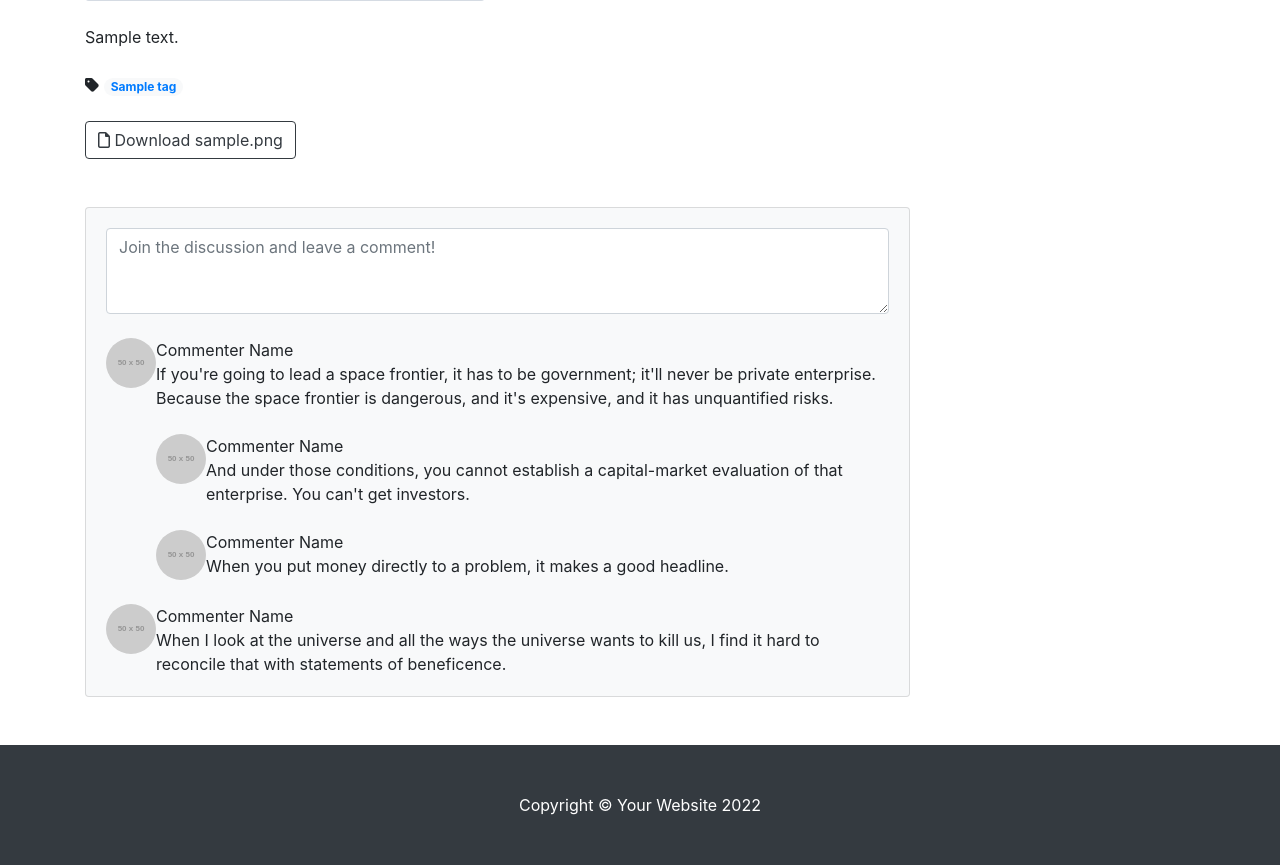
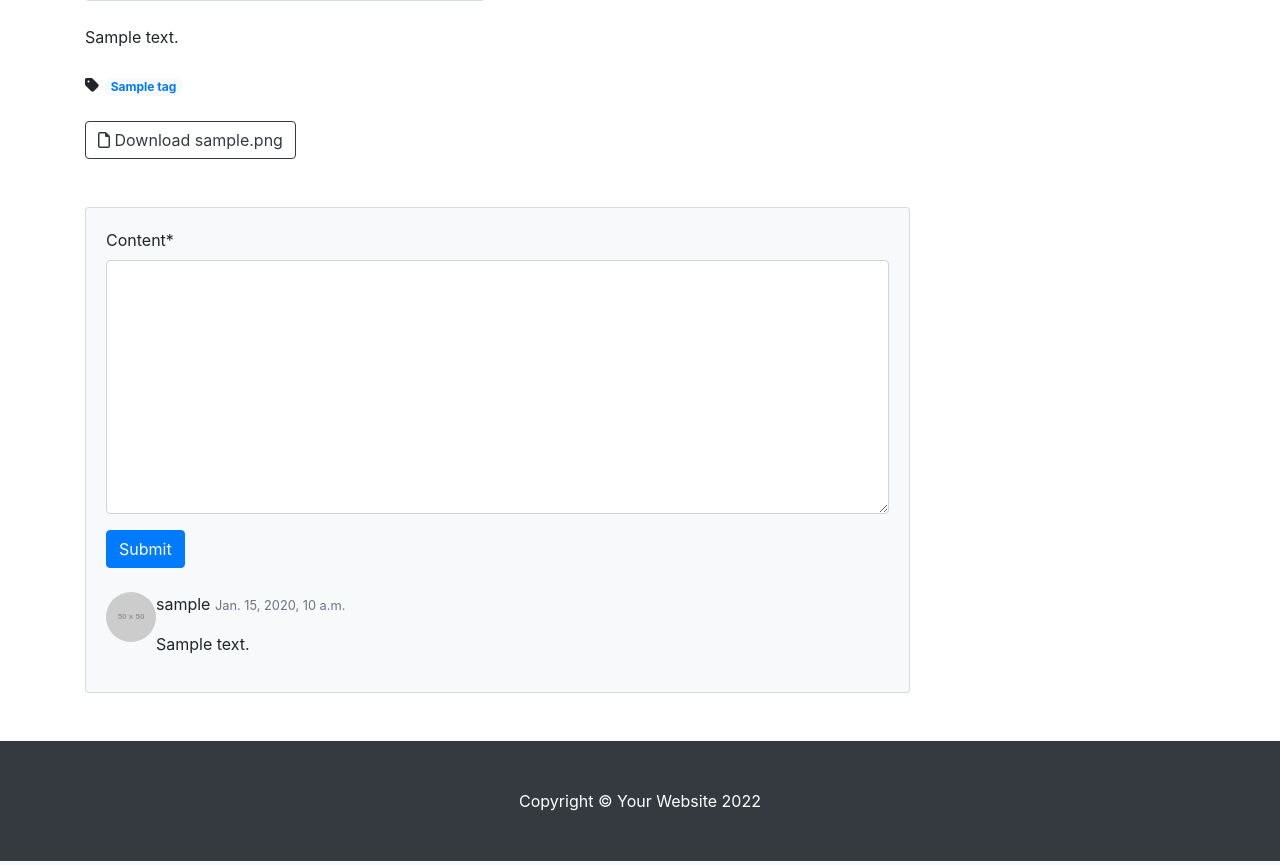
Before and after one commit to kbannie/Blog_Django_project, a Django app: page /blog/1/ in a window 1280 px wide. Shown: the part 519-1384 px from the top of the page. Run offline with Django 4.2, Linux system fonts and the light colour scheme; a user stored in the database is signed in; tables that the repository leaves empty hold one stand-in row (values such as "Sample post"); grey boxes marked "Sample" are stand-in pictures; grey boxes labelled with a size stand in for pictures from a placeholder-image service; some libraries are stand-ins or nearby versions.

Commit message:
댓글 작성 폼 구현하기

```diff
--- a/blog/admin.py
+++ b/blog/admin.py
@@ -1,5 +1,5 @@
 from django.contrib import admin
-from .models import Post,Category, Tag  #Post가 선언 된 파일을 가져오기
+from .models import Post,Category, Tag, Comment  #Post가 선언 된 파일을 가져오기
 
 # Register your models here.
 admin.site.register(Post)  #Post 모델을 선언해주어야 admin 사이트에 Post 모델이 등록됨
@@ -13,3 +13,5 @@ class TagAdmin(admin.ModelAdmin):
 admin.site.register(Category, CategoryAdmin)
 
 admin.site.register(Tag, TagAdmin)
+
+admin.site.register(Comment)
--- /dev/null
+++ b/blog/forms.py
@@ -0,0 +1,7 @@
+from .models import Comment
+from django import forms
+
+class CommentForm(forms.ModelForm):
+    class Meta:
+        model=Comment
+        fields=('content',)
--- a/blog/models.py
+++ b/blog/models.py
@@ -64,3 +64,16 @@ class Post(models.Model): #Post 모델 생성
         # b.docx -> b docx
         # c.xlsx -> c xlsx
         # 하지만 a.b.c.txt -> a b c txt  1번지로 하면 b이니 마지막에 있는 것으로 지정하기 [-1]
+
+class Comment(models.Model):
+    post=models.ForeignKey(Post, on_delete=models.CASCADE)
+    author=models.ForeignKey(User, on_delete=models.CASCADE)
+    content=models.TextField()
+    created_at=models.DateTimeField(auto_now_add=True)
+    modified_at=models.DateTimeField(auto_now=True)
+
+    def __str__(self):
+        return f'{self.author} : {self.content}'
+
+    def get_absolute_url(self):
+        return f'{self.post.get_absolute_url()}#comment-{self.pk}'
--- a/blog/templates/blog/post_detail.html
+++ b/blog/templates/blog/post_detail.html
@@ -1,5 +1,5 @@
 {% extends 'blog/base.html' %}
-
+{% load crispy_forms_tags %}
 {% block head_title %}
     {{post.title}} - Blog
 {% endblock %}
@@ -74,40 +74,36 @@
                         <div class="card bg-light">
                             <div class="card-body">
                                 <!-- Comment form-->
-                                <form class="mb-4"><textarea class="form-control" rows="3" placeholder="Join the discussion and leave a comment!"></textarea></form>
-                                <!-- Comment with nested comments-->
-                                <div class="d-flex mb-4">
-                                    <!-- Parent comment-->
+                                {% if user.is_authenticated %}
+                                <form class="mb-4" id="comment-form" method="post"
+                                    action="{{post.get_absolute_url}}new_comment/">
+                                    {% csrf_token %}
+                                    <div class="form-group">
+                                        {{comment_form | crispy}}
+                                    </div>
+                                    <button type="submit" class="btn btn-primary">Submit</button>
+                                </form>
+                                {% else %}
+                                    <a role="button" class="btn btn-dark btn-block btn-sm" href="#"
+                                        data-toggle="modal" data-target="#loginModal">
+                                        Login and Leave a comment
+                                    </a>
+                                {% endif %}
+                                {% if post.comment_set.exists %}
+                                {% for comment in post.comment_set.iterator %}
+                                <!-- Single comment-->
+                                <div class="d-flex" id="comment-{{comment.pk}}">
                                     <div class="flex-shrink-0"><img class="rounded-circle" src="https://dummyimage.com/50x50/ced4da/6c757d.jpg" alt="..." /></div>
                                     <div class="ms-3">
-                                        <div class="fw-bold">Commenter Name</div>
-                                        If you're going to lead a space frontier, it has to be government; it'll never be private enterprise. Because the space frontier is dangerous, and it's expensive, and it has unquantified risks.
-                                        <!-- Child comment 1-->
-                                        <div class="d-flex mt-4">
-                                            <div class="flex-shrink-0"><img class="rounded-circle" src="https://dummyimage.com/50x50/ced4da/6c757d.jpg" alt="..." /></div>
-                                            <div class="ms-3">
-                                                <div class="fw-bold">Commenter Name</div>
-                                                And under those conditions, you cannot establish a capital-market evaluation of that enterprise. You can't get investors.
-                                            </div>
+                                        <div class="fw-bold">
+                                            {{comment.author.username}}
+                                            <small class="text-muted">{{comment.created_at}}</small>
                                         </div>
-                                        <!-- Child comment 2-->
-                                        <div class="d-flex mt-4">
-                                            <div class="flex-shrink-0"><img class="rounded-circle" src="https://dummyimage.com/50x50/ced4da/6c757d.jpg" alt="..." /></div>
-                                            <div class="ms-3">
-                                                <div class="fw-bold">Commenter Name</div>
-                                                When you put money directly to a problem, it makes a good headline.
-                                            </div>
-                                        </div>
+                                        <p>{{comment.content | linebreaks}}</p>
                                     </div>
                                 </div>
-                                <!-- Single comment-->
-                                <div class="d-flex">
-                                    <div class="flex-shrink-0"><img class="rounded-circle" src="https://dummyimage.com/50x50/ced4da/6c757d.jpg" alt="..." /></div>
-                                    <div class="ms-3">
-                                        <div class="fw-bold">Commenter Name</div>
-                                        When I look at the universe and all the ways the universe wants to kill us, I find it hard to reconcile that with statements of beneficence.
-                                    </div>
-                                </div>
+                                {% endfor %}
+                                {% endif %}
                             </div>
                         </div>
                     </div>
--- a/blog/urls.py
+++ b/blog/urls.py
@@ -4,6 +4,7 @@ from . import views
 urlpatterns=[
     path('',views.PostList.as_view()),
     path('<int:pk>/', views.PostDetail.as_view()),
+    path('<int:pk>/new_comment/', views.new_comment),
     path('create_post/', views.PostCreate.as_view()),
     path('update_post/<int:pk>/', views.PostUpdate.as_view()),
     path('category/<str:slug>/', views.category_page), #IP주소/blog/category/slug/
--- a/blog/views.py
+++ b/blog/views.py
@@ -4,6 +4,8 @@ from django.views.generic import ListView, DetailView, CreateView, UpdateView
 from django.contrib.auth.mixins import LoginRequiredMixin, UserPassesTestMixin
 from django.core.exceptions import PermissionDenied
 from django.utils.text import slugify
+from .forms import CommentForm
+from django.shortcuts import get_object_or_404
 
 #CBV 사용했을 때
 class PostUpdate(LoginRequiredMixin, UpdateView):
@@ -103,6 +105,7 @@ class PostDetail(DetailView):
         context=super(PostDetail, self).get_context_data()
         context['categories'] = Category.objects.all()
         context['no_category_post_count'] = Post.objects.filter(category=None).count
+        context['comment_form'] = CommentForm
         return context
 
 def category_page(request, slug):
@@ -129,6 +132,23 @@ def tag_page(request, slug):
         'no_category_post_count': Post.objects.filter(category=None).count
     })
 
+def new_comment(request, pk):
+    if request.user.is_authenticated:
+        post = get_object_or_404(Post, pk=pk)
+        if request.method == 'POST':
+            comment_form = CommentForm(request.POST)
+            if comment_form.is_valid():
+                comment = comment_form.save(commit=False)
+                comment.post=post
+                comment.author=request.user
+                comment.save()
+                return redirect(comment.get_absolute_url())
+        else: #GET
+            return redirect(post.get_absolute_url())
+    else:
+        raise PermissionDenied
+
+
 #FBV 사용했을 때
 # def index(request):
 #     posts1=Post.objects.all().order_by('-pk');  # -pk : 역순으로 #Post 모델에 있는 모든 것들을 posts1에 넣음 -> 템플릿에서 사용된 데이터를 views에서 준비
```
